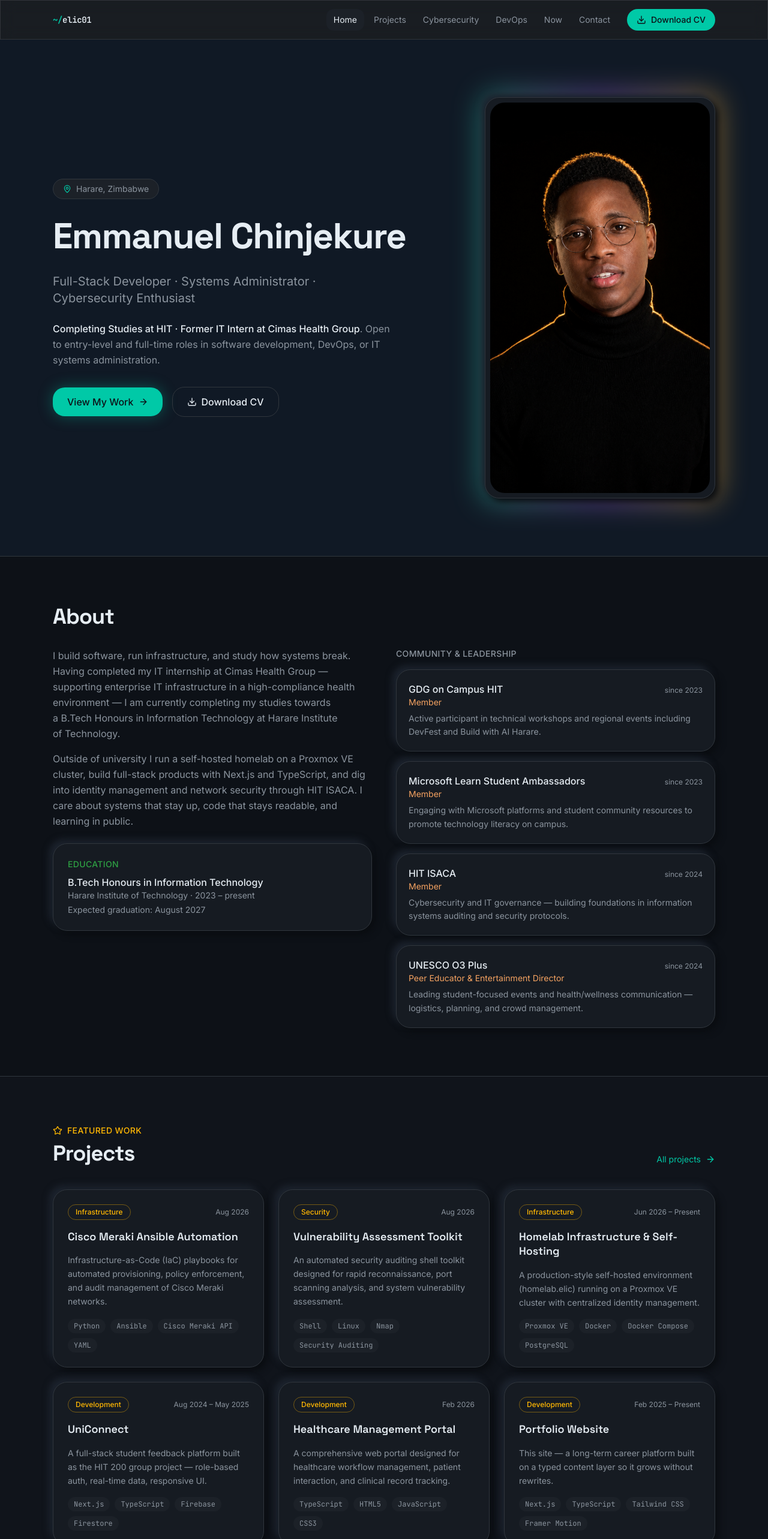
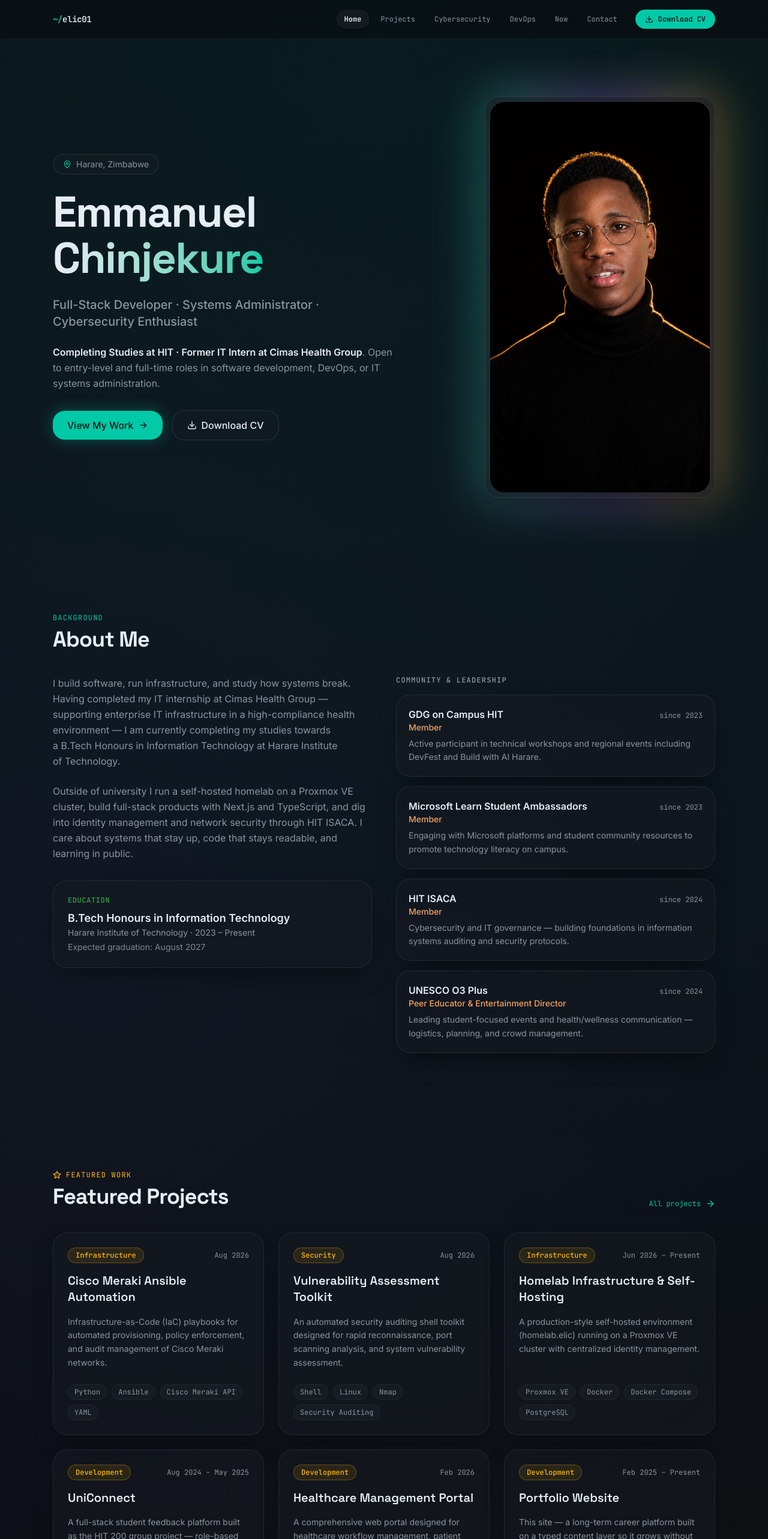
Before and after one commit to elic01/elic-portfolio, a Next.js app: page / in a window 1280 px wide. Shown: the top 2566 px of the page at 60% size. Built offline with nearby package versions, Linux system fonts and the light colour scheme.

Commit message:
style: overhaul home page UI to lineless smooth scroll with continuous ambient glow and glass cards

```diff
--- a/app/globals.css
+++ b/app/globals.css
@@ -42,22 +42,22 @@
 :root,
 .dark {
   color-scheme: dark;
-  --background: #0d1117;
+  --background: #090d12;
   --foreground: #e6edf3;
-  --card: #161b22;
+  --card: rgba(22, 27, 34, 0.65);
   --card-foreground: #e6edf3;
   --popover: #1c2128;
   --popover-foreground: #e6edf3;
   --primary: #1e3a5f;
   --primary-foreground: #e6edf3;
-  --secondary: #1c2128;
+  --secondary: rgba(28, 33, 40, 0.7);
   --secondary-foreground: #e6edf3;
   --muted: #1c2128;
   --muted-foreground: #8b949e;
   --accent: #00c9a7;
   --accent-foreground: #0d1117;
   --destructive: #da3633;
-  --border: #30363d;
+  --border: rgba(255, 255, 255, 0.08);
   --input: #1c2128;
   --ring: #00c9a7;
   --gold: #ffb703;
@@ -77,7 +77,11 @@
     scroll-behavior: smooth;
   }
   body {
-    @apply bg-background text-foreground font-sans;
+    @apply bg-background text-foreground font-sans relative overflow-x-hidden;
+    background-image:
+      radial-gradient(circle at 50% 0%, rgba(0, 201, 167, 0.08) 0%, transparent 50%),
+      radial-gradient(circle at 10% 30%, rgba(157, 92, 230, 0.06) 0%, transparent 45%),
+      radial-gradient(circle at 90% 70%, rgba(255, 183, 3, 0.05) 0%, transparent 45%);
   }
   h1,
   h2,
@@ -89,18 +93,33 @@
   }
 }
 
+/* Background Subtle Grid Texture */
+@utility bg-grid-pattern {
+  background-image: linear-gradient(to right, rgba(255, 255, 255, 0.02) 1px, transparent 1px),
+                    linear-gradient(to bottom, rgba(255, 255, 255, 0.02) 1px, transparent 1px);
+  background-size: 36px 36px;
+  mask-image: radial-gradient(ellipse 70% 70% at 50% 50%, #000 60%, transparent 100%);
+}
+
 @utility neu-card {
-  background: var(--card);
-  border: 1px solid var(--border);
-  box-shadow:
-    6px 6px 12px #0a0d11,
-    -6px -6px 12px #1e2530;
+  backdrop-filter: blur(16px);
+  background: rgba(22, 27, 34, 0.55);
+  border: 1px solid rgba(255, 255, 255, 0.08);
+  box-shadow: 0 20px 40px -15px rgba(0, 0, 0, 0.5);
+  transition: all 0.3s cubic-bezier(0.16, 1, 0.3, 1);
+}
+
+@utility neu-card-hover {
+  &:hover {
+    border-color: rgba(0, 201, 167, 0.3);
+    box-shadow: 0 25px 50px -12px rgba(0, 201, 167, 0.12);
+  }
 }
 
 @utility glass-panel {
-  backdrop-filter: blur(12px);
-  background: rgba(255, 255, 255, 0.05);
-  border: 1px solid rgba(255, 255, 255, 0.1);
+  backdrop-filter: blur(16px);
+  background: rgba(255, 255, 255, 0.03);
+  border: 1px solid rgba(255, 255, 255, 0.07);
 }
 
 /* Subtle CRT scanline overlay for the cybersecurity page */
--- a/components/home/about-section.tsx
+++ b/components/home/about-section.tsx
@@ -6,44 +6,47 @@ export function AboutSection() {
   const edu = education[0]
 
   return (
-    <section aria-labelledby="about-heading" className="mx-auto max-w-6xl px-4 py-20 md:px-6">
+    <section aria-labelledby="about-heading" className="relative mx-auto max-w-6xl px-4 py-16 md:px-6 md:py-24">
       <Reveal>
-        <h2 id="about-heading" className="mb-8 text-3xl font-bold tracking-tight md:text-4xl">
-          About
-        </h2>
+        <div className="mb-10 flex flex-col gap-2">
+          <p className="font-mono text-xs uppercase tracking-widest text-accent">Background</p>
+          <h2 id="about-heading" className="text-3xl font-bold tracking-tight md:text-4xl">
+            About Me
+          </h2>
+        </div>
       </Reveal>
 
       <div className="flex flex-col gap-10 lg:flex-row">
         <Reveal className="flex-1">
-          <div className="flex flex-col gap-4">
+          <div className="flex flex-col gap-6">
             {profile.bio.map((paragraph) => (
-              <p key={paragraph.slice(0, 24)} className="text-pretty leading-relaxed text-muted-foreground">
+              <p key={paragraph.slice(0, 24)} className="text-pretty text-base leading-relaxed text-muted-foreground">
                 {paragraph}
               </p>
             ))}
-            <div className="neu-card mt-2 rounded-2xl p-6">
-              <p className="text-sm font-medium uppercase tracking-wide text-success">Education</p>
-              <p className="mt-2 font-medium text-foreground">{edu.degree}</p>
+            <div className="neu-card neu-card-hover mt-2 rounded-2xl p-6 backdrop-blur-xl">
+              <p className="font-mono text-xs font-semibold uppercase tracking-wider text-success">Education</p>
+              <p className="mt-2 text-lg font-semibold text-foreground">{edu.degree}</p>
               <p className="text-sm text-muted-foreground">
-                {edu.institution} · 2023 – present
+                {edu.institution} · 2023 – Present
               </p>
-              {edu.note && <p className="mt-1 text-sm text-muted-foreground">{edu.note}</p>}
+              {edu.note && <p className="mt-1 text-sm text-muted-foreground/90">{edu.note}</p>}
             </div>
           </div>
         </Reveal>
 
-        <Reveal delay={0.1} className="flex-1">
+        <Reveal delay={0.12} className="flex-1">
           <div className="flex flex-col gap-4">
-            <p className="text-sm font-medium uppercase tracking-wide text-muted-foreground">
+            <p className="font-mono text-xs font-semibold uppercase tracking-widest text-muted-foreground">
               Community &amp; Leadership
             </p>
             {organizations.map((org) => (
-              <div key={org.name} className="neu-card rounded-2xl p-5">
+              <div key={org.name} className="neu-card neu-card-hover rounded-2xl p-5 backdrop-blur-xl">
                 <div className="flex flex-wrap items-baseline justify-between gap-2">
-                  <p className="font-medium text-foreground">{org.name}</p>
-                  <p className="text-xs text-muted-foreground">since {org.since}</p>
+                  <p className="font-semibold text-foreground">{org.name}</p>
+                  <p className="font-mono text-xs text-muted-foreground">since {org.since}</p>
                 </div>
-                <p className="text-sm text-ember">{org.role}</p>
+                <p className="text-sm font-medium text-ember">{org.role}</p>
                 <p className="mt-1.5 text-sm leading-relaxed text-muted-foreground">{org.description}</p>
               </div>
             ))}
--- a/components/home/featured-projects.tsx
+++ b/components/home/featured-projects.tsx
@@ -5,27 +5,30 @@ import { Reveal } from '@/components/reveal'
 
 export function FeaturedProjects() {
   return (
-    <section
-      aria-labelledby="projects-heading"
-      className="border-y border-border bg-card/40"
-    >
-      <div className="mx-auto max-w-6xl px-4 py-20 md:px-6">
+    <section aria-labelledby="projects-heading" className="relative py-16 md:py-24">
+      {/* Background soft glow accent */}
+      <div
+        className="absolute top-1/2 left-0 -translate-y-1/2 size-96 rounded-full bg-gold/5 blur-3xl -z-10"
+        aria-hidden="true"
+      />
+
+      <div className="mx-auto max-w-6xl px-4 md:px-6">
         <Reveal>
           <div className="mb-10 flex flex-wrap items-end justify-between gap-4">
             <div>
-              <p className="mb-2 inline-flex items-center gap-2 text-sm font-medium uppercase tracking-wide text-gold">
-                <Star className="size-4" aria-hidden="true" />
+              <p className="mb-2 inline-flex items-center gap-2 font-mono text-xs uppercase tracking-widest text-gold">
+                <Star className="size-3.5 fill-gold/20" aria-hidden="true" />
                 Featured Work
               </p>
               <h2 id="projects-heading" className="text-3xl font-bold tracking-tight md:text-4xl">
-                Projects
+                Featured Projects
               </h2>
             </div>
             <Link
               href="/projects"
-              className="inline-flex items-center gap-2 text-sm text-accent transition-colors hover:text-foreground"
+              className="inline-flex items-center gap-2 font-mono text-xs text-accent transition-all duration-200 hover:gap-3 hover:text-foreground"
             >
-              All projects
+              <span>All projects</span>
               <ArrowRight className="size-4" aria-hidden="true" />
             </Link>
           </div>
@@ -34,28 +37,28 @@ export function FeaturedProjects() {
         <div className="grid gap-6 md:grid-cols-3">
           {featuredProjects.map((project, i) => (
             <Reveal key={project.slug} delay={i * 0.08}>
-              <article className="neu-card group flex h-full flex-col gap-4 rounded-2xl p-6 transition-transform duration-200 hover:-translate-y-1">
+              <article className="neu-card neu-card-hover group flex h-full flex-col gap-4 rounded-2xl p-6 backdrop-blur-xl transition-all duration-300">
                 <div className="flex items-center justify-between gap-2">
-                  <span className="rounded-full border border-gold/40 px-3 py-1 text-xs font-medium text-gold">
+                  <span className="rounded-full border border-gold/30 bg-gold/10 px-3 py-1 font-mono text-xs font-medium text-gold">
                     {project.category === 'dev'
                       ? 'Development'
                       : project.category === 'devops'
                         ? 'Infrastructure'
                         : 'Security'}
                   </span>
-                  <span className="text-xs text-muted-foreground">{project.dateRange}</span>
+                  <span className="font-mono text-xs text-muted-foreground">{project.dateRange}</span>
                 </div>
-                <h3 className="text-lg font-semibold leading-snug text-foreground">
+                <h3 className="text-xl font-semibold leading-snug text-foreground transition-colors group-hover:text-accent">
                   {project.title}
                 </h3>
                 <p className="flex-1 text-sm leading-relaxed text-muted-foreground">
                   {project.summary}
                 </p>
-                <ul className="flex flex-wrap gap-2" aria-label="Tech stack">
+                <ul className="flex flex-wrap gap-2 pt-2" aria-label="Tech stack">
                   {project.techStack.slice(0, 4).map((tech) => (
                     <li
                       key={tech}
-                      className="rounded-full bg-secondary px-2.5 py-1 font-mono text-xs text-muted-foreground"
+                      className="rounded-full bg-secondary/80 border border-white/5 px-2.5 py-1 font-mono text-xs text-muted-foreground"
                     >
                       {tech}
                     </li>
--- a/components/home/hero.tsx
+++ b/components/home/hero.tsx
@@ -8,37 +8,46 @@ export function Hero() {
   return (
     <section
       aria-labelledby="hero-heading"
-      className="relative overflow-hidden border-b border-border bg-primary/20"
+      className="relative overflow-hidden py-12 md:py-24"
     >
-      <div className="mx-auto flex max-w-6xl flex-col items-center gap-10 px-4 py-16 md:flex-row md:justify-between md:px-6 md:py-24">
+      {/* Ambient background glow & grid texture */}
+      <div className="absolute inset-0 bg-grid-pattern -z-10 opacity-70" aria-hidden="true" />
+      <div
+        className="absolute top-1/4 left-1/2 -translate-x-1/2 -translate-y-1/2 size-[500px] rounded-full bg-gradient-to-tr from-accent/15 via-violet/10 to-transparent blur-3xl -z-10"
+        aria-hidden="true"
+      />
+
+      <div className="mx-auto flex max-w-6xl flex-col items-center gap-12 px-4 md:flex-row md:justify-between md:px-6">
         {/* Text Details Column */}
         <Reveal className="flex-1">
           <div className="flex flex-col gap-6">
-            <span className="inline-flex w-fit items-center gap-2 rounded-full border border-border bg-secondary px-4 py-1.5 text-sm text-muted-foreground">
+            <span className="inline-flex w-fit items-center gap-2 rounded-full border border-white/10 bg-secondary/60 backdrop-blur-md px-4 py-1.5 text-sm text-muted-foreground shadow-sm">
               <MapPin className="size-3.5 text-accent" aria-hidden="true" />
               {profile.location}
             </span>
 
             <h1
               id="hero-heading"
-              className="max-w-3xl text-balance text-4xl font-bold leading-tight tracking-tight md:text-6xl"
+              className="max-w-3xl text-balance text-4xl font-bold leading-[1.08] tracking-tight md:text-6xl lg:text-7xl"
             >
-              {profile.shortName}
+              <span className="bg-gradient-to-r from-foreground via-foreground to-accent bg-clip-text text-transparent">
+                {profile.shortName}
+              </span>
             </h1>
 
-            <p className="max-w-xl text-pretty text-lg text-muted-foreground md:text-xl">
+            <p className="max-w-xl text-pretty text-lg text-muted-foreground md:text-xl font-medium">
               {profile.title}
             </p>
 
             <p className="max-w-xl text-pretty text-base leading-relaxed text-muted-foreground">
-              <span className="text-foreground font-medium">{profile.currentRole}</span>.{' '}
+              <span className="text-foreground font-semibold">{profile.currentRole}</span>.{' '}
               {profile.availability}
             </p>
 
             <div className="flex flex-wrap items-center gap-4 pt-2">
               <Link
                 href="/projects"
-                className="inline-flex items-center gap-2 rounded-xl bg-accent px-6 py-3 font-medium text-accent-foreground shadow-[0_0_24px_rgba(0,201,167,0.35)] transition-transform duration-200 hover:scale-[1.03] active:scale-[0.98]"
+                className="inline-flex items-center gap-2 rounded-xl bg-accent px-6 py-3 font-medium text-accent-foreground shadow-[0_0_24px_rgba(0,201,167,0.35)] transition-all duration-300 hover:scale-[1.03] hover:shadow-[0_0_32px_rgba(0,201,167,0.5)] active:scale-[0.98]"
               >
                 View My Work
                 <ArrowRight className="size-4" aria-hidden="true" />
@@ -46,7 +55,7 @@ export function Hero() {
               <a
                 href={profile.cvPath}
                 download
-                className="inline-flex items-center gap-2 rounded-xl border border-border bg-transparent px-6 py-3 font-medium text-foreground transition-colors duration-200 hover:bg-secondary"
+                className="inline-flex items-center gap-2 rounded-xl border border-white/10 bg-secondary/40 backdrop-blur-md px-6 py-3 font-medium text-foreground transition-all duration-300 hover:bg-secondary hover:border-white/20"
               >
                 <Download className="size-4" aria-hidden="true" />
                 Download CV
@@ -56,22 +65,22 @@ export function Hero() {
         </Reveal>
 
         {/* Profile Photo Column */}
-        <Reveal delay={0.15} className="shrink-0">
+        <Reveal delay={0.12} className="shrink-0">
           <div className="relative mx-auto w-64 md:w-80 lg:w-96">
             {/* Glowing gradient aura */}
             <div
-              className="absolute -inset-1.5 rounded-3xl bg-gradient-to-r from-accent via-violet to-gold opacity-50 blur-xl"
+              className="absolute -inset-2 rounded-3xl bg-gradient-to-r from-accent via-violet to-gold opacity-40 blur-2xl transition-opacity duration-500 hover:opacity-75"
               aria-hidden="true"
             />
 
-            <div className="neu-card relative overflow-hidden rounded-3xl border border-border/80 bg-card/90 p-2 shadow-2xl">
+            <div className="neu-card relative overflow-hidden rounded-3xl border border-white/10 bg-card/80 p-2 shadow-2xl backdrop-blur-xl">
               <div className="relative aspect-[9/16] w-full overflow-hidden rounded-2xl">
                 <Image
                   src="/IMG_0702.PNG"
                   alt="Emmanuel Chinjekure portrait"
                   fill
                   priority
-                  className="object-cover object-center transition-transform duration-500 hover:scale-105"
+                  className="object-cover object-center transition-transform duration-700 hover:scale-105"
                   sizes="(max-width: 768px) 256px, (max-width: 1024px) 320px, 384px"
                 />
               </div>
--- a/components/reveal.tsx
+++ b/components/reveal.tsx
@@ -21,10 +21,16 @@ export function Reveal({
   return (
     <motion.div
       className={className}
-      initial={{ opacity: 0, y: 24 }}
+      initial={{ opacity: 0, y: 28 }}
       whileInView={{ opacity: 1, y: 0 }}
-      viewport={{ once: true, margin: '-60px' }}
-      transition={{ type: 'spring', stiffness: 120, damping: 20, delay }}
+      viewport={{ once: true, margin: '-40px' }}
+      transition={{
+        type: 'spring',
+        stiffness: 90,
+        damping: 22,
+        mass: 0.9,
+        delay,
+      }}
     >
       {children}
     </motion.div>
--- a/components/site-nav.tsx
+++ b/components/site-nav.tsx
@@ -21,7 +21,7 @@ export function SiteNav() {
   const [open, setOpen] = useState(false)
 
   return (
-    <header className="glass-panel sticky top-0 z-50 border-x-0 border-t-0">
+    <header className="sticky top-0 z-50 border-b border-white/5 bg-background/70 backdrop-blur-xl transition-all duration-300">
       <nav
         aria-label="Main navigation"
         className="mx-auto flex h-16 max-w-6xl items-center justify-between px-4 md:px-6"
@@ -40,10 +40,10 @@ export function SiteNav() {
               key={item.href}
               href={item.href}
               className={cn(
-                'rounded-md px-3 py-2 text-sm transition-colors duration-200',
+                'rounded-lg px-3.5 py-2 font-mono text-xs transition-all duration-200',
                 pathname === item.href
-                  ? 'bg-secondary text-foreground'
-                  : 'text-muted-foreground hover:bg-secondary/60 hover:text-foreground',
+                  ? 'bg-secondary/90 text-foreground font-semibold shadow-sm'
+                  : 'text-muted-foreground hover:bg-secondary/50 hover:text-foreground',
               )}
             >
               {item.label}
@@ -52,16 +52,16 @@ export function SiteNav() {
           <a
             href={profile.cvPath}
             download
-            className="ml-3 inline-flex items-center gap-2 rounded-xl bg-accent px-4 py-2 text-sm font-medium text-accent-foreground transition-transform duration-200 hover:scale-[1.03] active:scale-[0.98]"
+            className="ml-3 inline-flex items-center gap-2 rounded-xl bg-accent px-4 py-2 font-mono text-xs font-semibold text-accent-foreground transition-transform duration-200 hover:scale-[1.03] active:scale-[0.98]"
           >
-            <Download className="size-4" aria-hidden="true" />
+            <Download className="size-3.5" aria-hidden="true" />
             Download CV
           </a>
         </div>
 
         <button
           type="button"
-          className="rounded-md p-2 text-foreground md:hidden"
+          className="rounded-lg p-2 text-foreground md:hidden hover:bg-secondary/60"
           aria-expanded={open}
           aria-label={open ? 'Close menu' : 'Open menu'}
           onClick={() => setOpen((v) => !v)}
@@ -71,7 +71,7 @@ export function SiteNav() {
       </nav>
 
       {open && (
-        <div className="border-t border-border px-4 pb-4 md:hidden">
+        <div className="border-t border-white/5 bg-background/95 px-4 pb-4 md:hidden backdrop-blur-xl">
           <div className="flex flex-col gap-1 pt-2">
             {navItems.map((item) => (
               <Link
@@ -79,9 +79,9 @@ export function SiteNav() {
                 href={item.href}
                 onClick={() => setOpen(false)}
                 className={cn(
-                  'rounded-md px-3 py-2.5 text-sm transition-colors',
+                  'rounded-lg px-3.5 py-2.5 font-mono text-sm transition-colors',
                   pathname === item.href
-                    ? 'bg-secondary text-foreground'
+                    ? 'bg-secondary text-foreground font-semibold'
                     : 'text-muted-foreground hover:bg-secondary/60 hover:text-foreground',
                 )}
               >
@@ -91,7 +91,7 @@ export function SiteNav() {
             <a
               href={profile.cvPath}
               download
-              className="mt-2 inline-flex items-center justify-center gap-2 rounded-xl bg-accent px-4 py-2.5 text-sm font-medium text-accent-foreground"
+              className="mt-2 inline-flex items-center justify-center gap-2 rounded-xl bg-accent px-4 py-2.5 font-mono text-sm font-semibold text-accent-foreground"
             >
               <Download className="size-4" aria-hidden="true" />
               Download CV
```
Also changed, not shown: components/contact-section.tsx (+23 -17 lines), components/home/experience-timeline.tsx (+19 -14 lines), components/home/skills-preview.tsx (+19 -11 lines), components/site-footer.tsx (+13 -13 lines), 1 other file (tests, documents, lock files or other folders).
